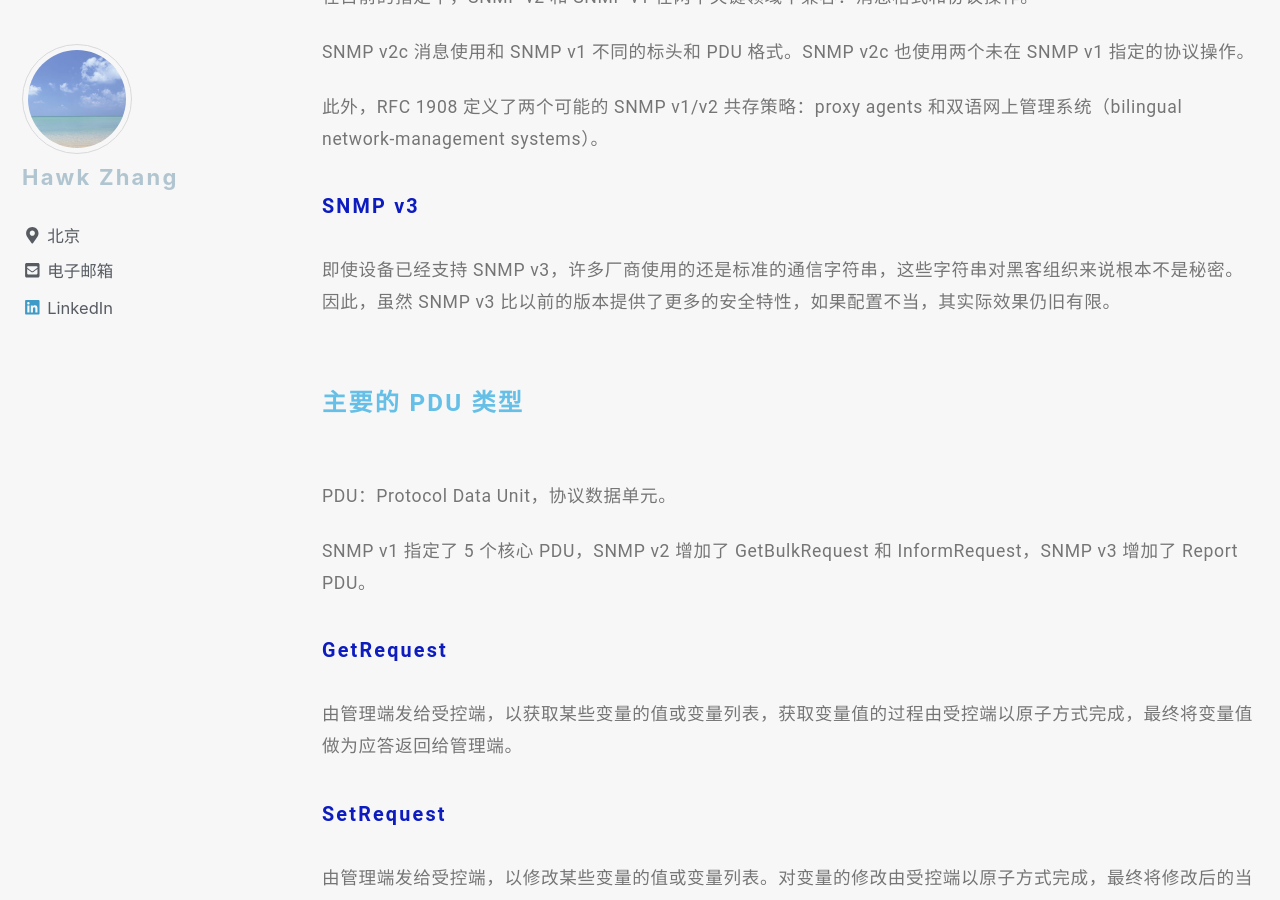
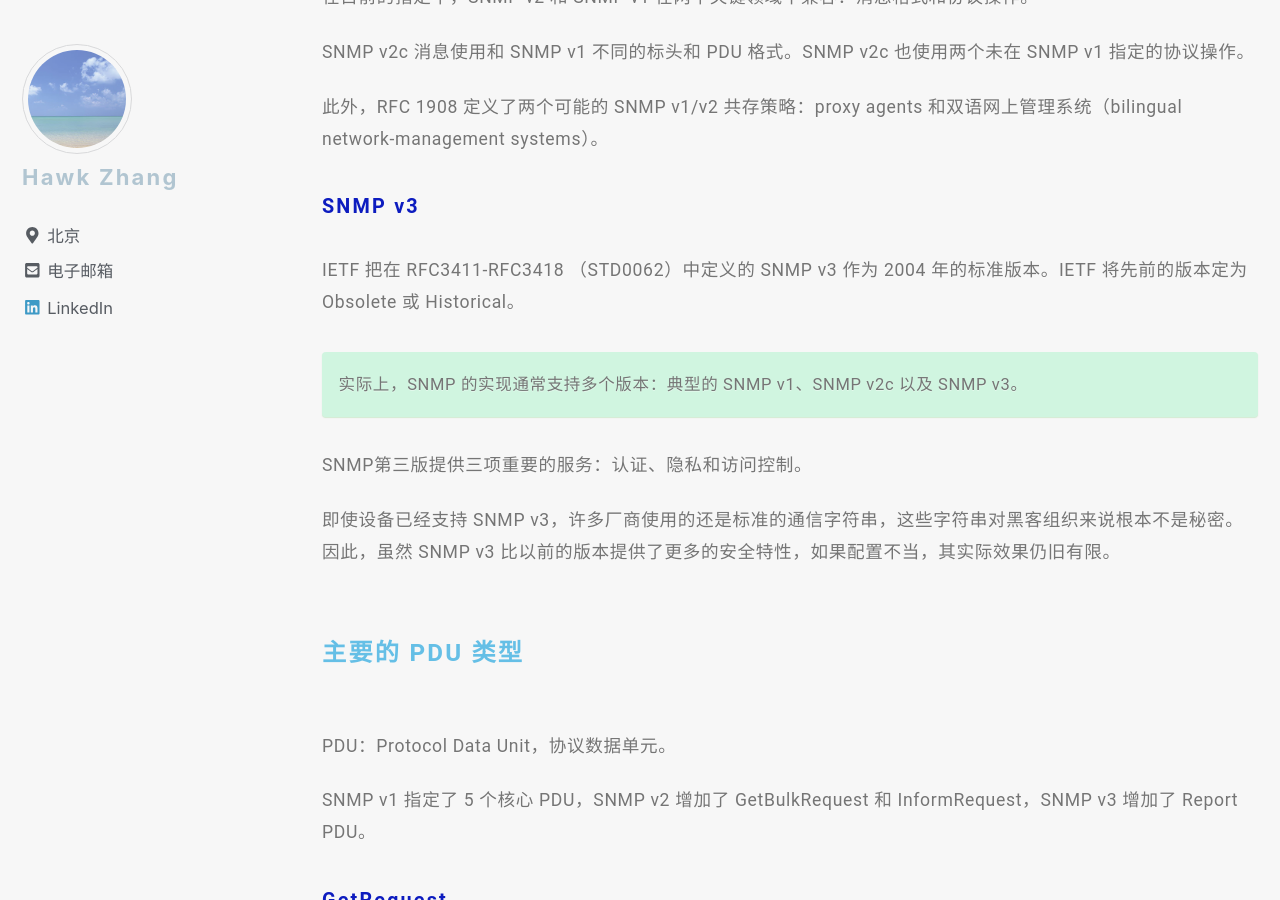
Before and after one commit to narru888/linotes_note, a Jekyll site: the page built from _posts/monitor/zabbix/2018-01-02-monitor.snmp.md, in a window 1280 px wide and 900 px high, scrolled down 4644 px. Built offline with Jekyll 4.4.1, drawn with Linux system fonts in a browser that asks for light colours; nearby versions of some CDN libraries; a script that is not in the unit is left out.

Commit message:
update on 2018-10-20 18:23:01 CST

```diff
--- a/_posts/monitor/zabbix/2018-01-02-monitor.snmp.md
+++ b/_posts/monitor/zabbix/2018-01-02-monitor.snmp.md
@@ -142,6 +142,13 @@ SNMP v2c 消息使用和 SNMP v1 不同的标头和 PDU 格式。SNMP v2c 也使
 
 ##### SNMP v3
 
+IETF 把在 RFC3411-RFC3418 （STD0062）中定义的 SNMP v3 作为 2004 年的标准版本。IETF 将先前的版本定为 Obsolete 或 Historical。
+
+实际上，SNMP 的实现通常支持多个版本：典型的 SNMP v1、SNMP v2c 以及 SNMP v3。
+{: .notice--success}
+
+SNMP第三版提供三项重要的服务：认证、隐私和访问控制。
+
 即使设备已经支持 SNMP v3，许多厂商使用的还是标准的通信字符串，这些字符串对黑客组织来说根本不是秘密。因此，虽然 SNMP v3 比以前的版本提供了更多的安全特性，如果配置不当，其实际效果仍旧有限。
 
 
```
